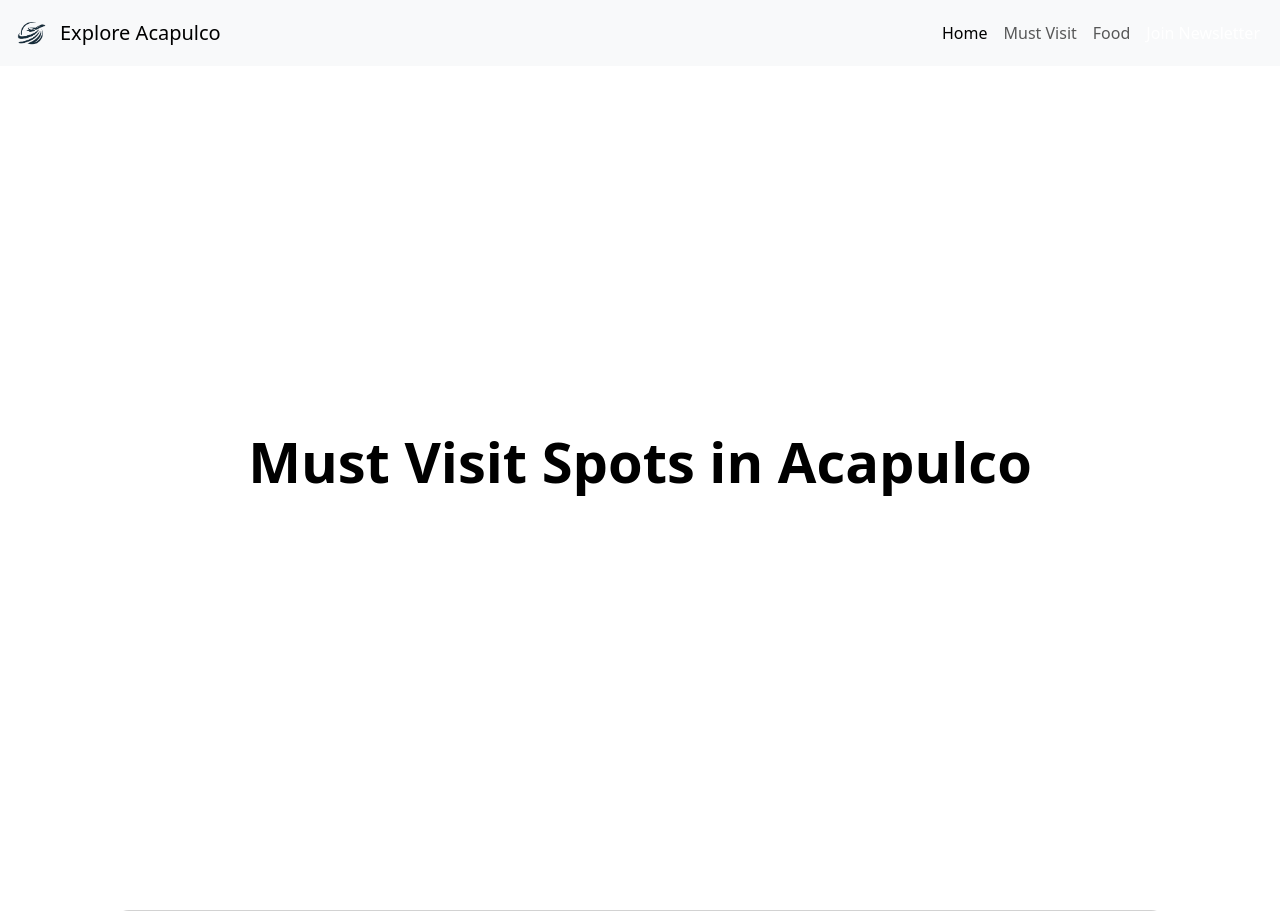
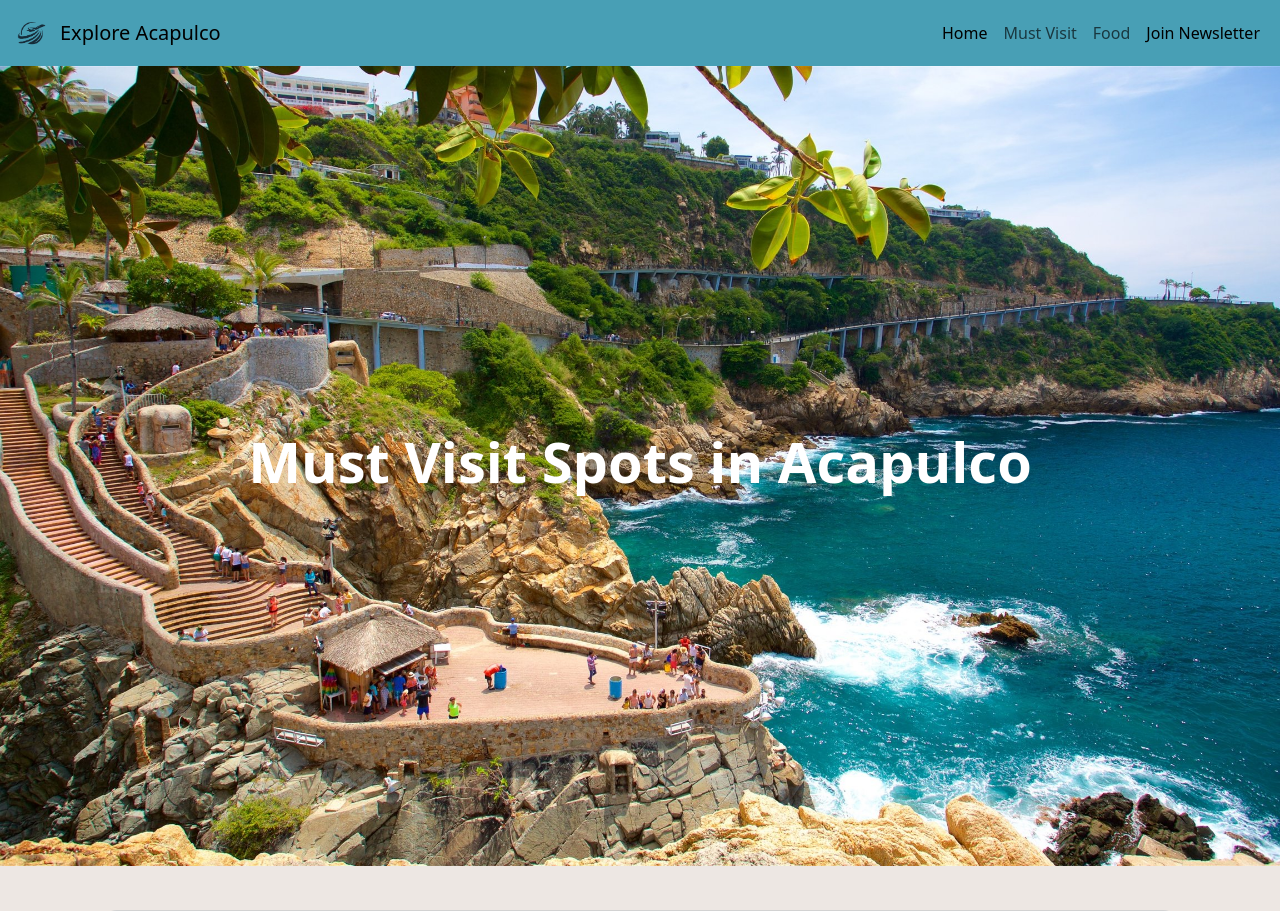
Before and after one commit to lucila-hernandez/Explore_Acapulco, a Flask app: page /must_visit in a window 1280 px wide. Shown: the top 911 px of the page. Run offline with Flask 3, Linux system fonts and the light colour scheme.

Commit message:
added css

```diff
--- a/static/styles.css
+++ b/static/styles.css
@@ -1,3 +1,7 @@
+body {
+    background-color: #EDE7E3;
+}
+
 .logo {
     height: 40px;
     width: auto;
@@ -9,18 +13,9 @@
     margin-right: 0.5rem;
 }
 
-.hero {
-    height: 100vh;
-    display: flex;
-    flex-direction: column;
-    justify-content: center;
-    align-items: center;
-    text-align: center;
-    color: black;
-}
 .form-container {
     border: 2px solid #ccc;
-    border-radius: 15px;  /* Adds rounded corners */
+    border-radius: 15px;
     padding: 60px;
     margin-top: 20px;
     background-color: #f9f9f9;
@@ -40,60 +35,113 @@
 }
 
 .card {
-    border-radius: 15px;  /* Adds rounded corners to the cards */
-    margin-bottom: 20px;  /* Adds bottom padding between cards */
+    border-radius: 15px;
+    margin-bottom: 20px;
 }
 
 .card-img-top {
-    border-radius: 15px 15px 0 0;  /* Ensures the image corners match the card's top corners */
-    height: 620px;        /* Ensures all images have the same height */
-    object-fit: cover;    /* Ensures images fit within the given height and width */
+    border-radius: 15px 15px 0 0;
+    height: 620px;
+    object-fit: cover;
 }
 
 .card-body {
-    border-radius: 0 0 15px 15px;  /* Ensures the card body corners match the card's bottom corners */
+    border-radius: 0 0 15px 15px;
 }
 
 .card-container {
     display: flex;
     flex-wrap: wrap;
-    justify-content: space-between;  /* Ensures cards are evenly spaced */
+    justify-content: space-between;
 }
 
 .card-wrapper {
     width: 100%;
-    margin-bottom: 15px;  /* Adds margin to separate cards */
+    margin-bottom: 15px;
 }
 
 .food-card {
-    border-radius: 15px;  /* Adds rounded corners to the cards */
-    padding: 10px;        /* Adds padding inside each card */
-    margin-bottom: 20px;  /* Adds margin between the cards */
-    overflow: hidden;     /* Prevents content overflow */
+    border-radius: 15px;
+    padding: 10px;
+    margin-bottom: 20px;
+    overflow: hidden;
 }
 
 .food-card-img {
-    border-radius: 15px 15px 0 0;  /* Ensures the image corners match the card's top corners */
-    height: 200px;        /* Ensures all images have the same height */
-    object-fit: cover;    /* Ensures images fit within the given height and width */
-    width: 100%;          /* Ensures images take the full width of the card */
+    border-radius: 15px 15px 0 0;
+    height: 200px;
+    object-fit: cover;
+    width: 100%;
 }
 
 .food-carousel-caption {
-    background-color: rgba(0, 0, 0, 0.5);  /* Adds a semi-transparent background */
-    border-radius: 10px;                   /* Adds rounded corners to the caption */
-    padding: 10px;                         /* Adds padding inside the caption */
+    background-color: rgba(0, 0, 0, 0.5);
+    border-radius: 10px;
+    padding: 10px;
 }
 
 .food-carousel-item {
     position: relative;
-    border-radius: 15px;  /* Ensures the entire carousel item has rounded corners */
-    overflow: hidden;     /* Prevents content overflow for the entire carousel item */
+    border-radius: 15px;
+    overflow: hidden;
 }
 
 .food-carousel-item img {
     width: 100%;
-    height: 700px;  /* Ensures all images in the carousel have the same height */
+    height: 700px;
     object-fit: cover;
-    border-radius: 15px;  /* Adds rounded corners to the entire image */
+    border-radius: 15px;
 }
+
+.navbar {
+    background-color: #489FB5 !important;
+}
+
+.footer {
+    background-color: #82C0CC;
+    padding: 20px 0;
+    color: #000;
+}
+
+.footer a {
+    color: #16697A;
+    text-decoration: none;
+}
+
+.footer a:hover {
+    text-decoration: underline;
+}
+
+.home-hero {
+   /* width: 100%; */
+    height: 100vh;
+    background-image: url('/static/images/acapulco_hero.jpg');
+    background-size: cover;
+    background-position: center;
+    background-attachment: fixed;
+    color: white;
+}
+
+
+.food-hero {
+    /* width: 100vw; */
+    height: 100vh;
+    background-image: url('/static/images/food-hero.jpeg');
+    background-size: cover;
+    background-position: center;
+    background-attachment: fixed;
+    color: white;
+}
+
+.must-visit-hero {
+    /* width: 100%;*/
+    height: 100vh;
+    background-image: url('/static/images/acapulco_must_visit.jpeg');
+    background-size: cover;
+    background-position: center;
+    background-attachment: fixed;
+}
+
+.must-visit-hero h1 {
+    color: white;
+}
--- a/templates/base.html
+++ b/templates/base.html
@@ -8,7 +8,7 @@
     <link href="{{ url_for('static', filename='styles.css') }}" rel="stylesheet">
 </head>
 <body>
-    <nav class="navbar navbar-expand-lg navbar-light bg-light sticky-top">
+    <nav class="navbar navbar-expand-lg navbar-light sticky-top">
         <div class="container-fluid">
             <a class="navbar-brand d-flex align-items-center" href="{{ url_for('home') }}">
                 <img src="{{ url_for('static', filename='images/logo-bg-removed.png') }}" alt="Explore Acapulco Logo" class="logo me-2"> Explore Acapulco
@@ -28,19 +28,19 @@
                         <a class="nav-link" href="{{ url_for('food') }}">Food</a>
                     </li>
                     <li class="nav-item">
-                        <a class="btn btn-primary nav-link text-white" href="{{ url_for('newsletter') }}">Join Newsletter</a>
+                        <a class="btn btn-warning nav-link text-black" href="{{ url_for('newsletter') }}">Join Newsletter</a>
                     </li>
                 </ul>
             </div>
         </div>
     </nav>
 
-    <div class="container">
+    <div>
         {% block content %}
         {% endblock %}
     </div>
 
-    <footer class="bg-light py-4">
+    <footer class="footer py-4">
         <div class="container">
             <div class="row">
                 <div class="col-md-4">
--- a/templates/food.html
+++ b/templates/food.html
@@ -1,6 +1,6 @@
 {% extends 'base.html' %}
 {% block content %}
-<div class="hero">
+<div class="food-hero d-flex flex-column justify-content-center align-items-center text-center">
     <h1 class="display-4 fw-bold">Delicious food in Acapulco</h1>
 </div>
 
--- a/templates/home.html
+++ b/templates/home.html
@@ -1,6 +1,6 @@
 {% extends 'base.html' %}
 {% block content %}
-<div class="hero d-flex flex-column justify-content-center align-items-center text-center">
+<div class="home-hero d-flex flex-column justify-content-center align-items-center text-center">
     <h1 class="display-3 fw-bold">Acapulco, Mexico</h1>
     <p class="lead mb-4">Discover the beauty and charm of Acapulco</p>
     <a href="{{ url_for('newsletter') }}" class="btn btn-light btn-lg shadow">Sign Up for Newsletter</a>
--- a/templates/must_visit.html
+++ b/templates/must_visit.html
@@ -1,7 +1,7 @@
 {% extends 'base.html' %}
 {% block content %}
-<div class="hero d-flex flex-column justify-content-center align-items-center text-center text-black">
-    <h1 class="display-4 fw-bold">Must Visit Spots in Acapulco</h1>
+<div class="must-visit-hero position-relative d-flex flex-column justify-content-center align-items-center text-center">
+    <h1 class="display-4 fw-bold text-white position-relative">Must Visit Spots in Acapulco</h1>
 </div>
 
 <div class="must-visit py-4">
```
Also changed, not shown: static/images/acapulco_must_visit.jpeg (added), static/images/food-hero.jpeg (added).
